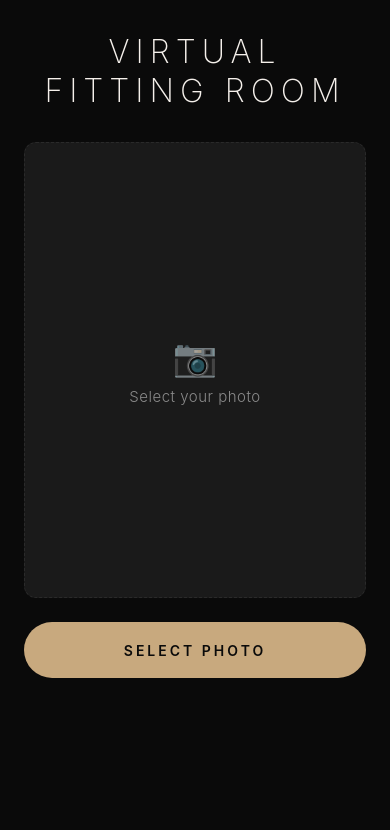
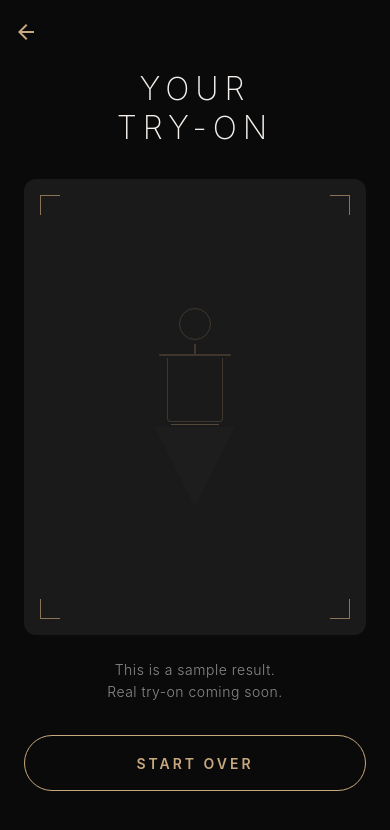
Before and after one commit to rgdSolutions/virtual-fitting-room, a React Native app: screen /TryOnResult in a window 390 px wide. Shown: the top 830 px of the page. Built offline with nearby package versions, Linux system fonts and the light colour scheme.

Commit message:
Add second screen after user confirms modal

```diff
--- a/App.tsx
+++ b/App.tsx
@@ -4,6 +4,7 @@ import {SafeAreaProvider} from 'react-native-safe-area-context';
 import {NavigationContainer} from '@react-navigation/native';
 import {createNativeStackNavigator} from '@react-navigation/native-stack';
 import {PhotoUploadScreen} from './src/screens/PhotoUploadScreen';
+import {TryOnResultScreen} from './src/screens/TryOnResultScreen';
 import type {RootStackParamList} from './src/navigation/types';
 
 const Stack = createNativeStackNavigator<RootStackParamList>();
@@ -29,6 +30,14 @@ function App() {
             component={PhotoUploadScreen}
             options={{headerShown: false}}
           />
+          <Stack.Screen
+            name="TryOnResult"
+            component={TryOnResultScreen}
+            options={{
+              title: '',
+              headerBackTitle: 'Back',
+            }}
+          />
         </Stack.Navigator>
       </NavigationContainer>
     </SafeAreaProvider>
--- a/src/navigation/types.ts
+++ b/src/navigation/types.ts
@@ -1,5 +1,5 @@
 export type RootStackParamList = {
-  PhotoUpload: undefined;
+  PhotoUpload: {reset?: boolean} | undefined;
   TryOnResult: undefined;
 };
 
--- a/src/screens/PhotoUploadScreen.tsx
+++ b/src/screens/PhotoUploadScreen.tsx
@@ -1,4 +1,4 @@
-import React, {useState, useCallback} from 'react';
+import React, {useState, useCallback, useEffect} from 'react';
 import {
   ActivityIndicator,
   Image,
@@ -9,7 +9,8 @@ import {
   View,
 } from 'react-native';
 import {useSafeAreaInsets} from 'react-native-safe-area-context';
-import {useNavigation} from '@react-navigation/native';
+import {useNavigation, useRoute, type RouteProp} from '@react-navigation/native';
+import type {RootStackParamList} from '../navigation/types';
 import {launchImageLibrary} from 'react-native-image-picker';
 import {ErrorBanner} from '../components/ErrorBanner';
 import {ResponseModal} from '../components/ResponseModal';
@@ -19,6 +20,7 @@ import {colors, typography, spacing} from '../theme';
 export function PhotoUploadScreen() {
   const insets = useSafeAreaInsets();
   const navigation = useNavigation();
+  const route = useRoute<RouteProp<RootStackParamList, 'PhotoUpload'>>();
   const [imageUri, setImageUri] = useState<string | null>(null);
   const [error, setError] = useState<string | null>(null);
   const [uploading, setUploading] = useState(false);
@@ -27,6 +29,15 @@ export function PhotoUploadScreen() {
     unknown
   > | null>(null);
   const [modalVisible, setModalVisible] = useState(false);
+
+  useEffect(() => {
+    if (route.params?.reset) {
+      setImageUri(null);
+      setError(null);
+      setResponseData(null);
+      setModalVisible(false);
+    }
+  }, [route.params]);
 
   const handleSelectPhoto = useCallback(async () => {
     try {
--- /dev/null
+++ b/src/screens/TryOnResultScreen.tsx
@@ -0,0 +1,265 @@
+import React, {useEffect, useRef} from 'react';
+import {
+  Animated,
+  Easing,
+  Pressable,
+  StyleSheet,
+  Text,
+  View,
+} from 'react-native';
+import {useSafeAreaInsets} from 'react-native-safe-area-context';
+import {useNavigation} from '@react-navigation/native';
+import {colors, typography, spacing} from '../theme';
+
+function PlaceholderSilhouette() {
+  const shimmer = useRef(new Animated.Value(0)).current;
+
+  useEffect(() => {
+    Animated.loop(
+      Animated.sequence([
+        Animated.timing(shimmer, {
+          toValue: 1,
+          duration: 2400,
+          easing: Easing.inOut(Easing.ease),
+          useNativeDriver: true,
+        }),
+        Animated.timing(shimmer, {
+          toValue: 0,
+          duration: 2400,
+          easing: Easing.inOut(Easing.ease),
+          useNativeDriver: true,
+        }),
+      ]),
+    ).start();
+  }, [shimmer]);
+
+  const shimmerOpacity = shimmer.interpolate({
+    inputRange: [0, 1],
+    outputRange: [0.3, 0.7],
+  });
+
+  return (
+    <View style={placeholderStyles.container}>
+      {/* Abstract fashion silhouette built from geometric shapes */}
+      <Animated.View
+        style={[placeholderStyles.figure, {opacity: shimmerOpacity}]}>
+        {/* Head */}
+        <View style={placeholderStyles.head} />
+        {/* Neck */}
+        <View style={placeholderStyles.neck} />
+        {/* Shoulders & torso */}
+        <View style={placeholderStyles.shoulders} />
+        <View style={placeholderStyles.torso} />
+        {/* Waist accent line */}
+        <View style={placeholderStyles.waistLine} />
+        {/* Lower body / skirt silhouette */}
+        <View style={placeholderStyles.skirt} />
+      </Animated.View>
+
+      {/* Decorative corner marks */}
+      <View style={[placeholderStyles.corner, placeholderStyles.cornerTL]} />
+      <View style={[placeholderStyles.corner, placeholderStyles.cornerTR]} />
+      <View style={[placeholderStyles.corner, placeholderStyles.cornerBL]} />
+      <View style={[placeholderStyles.corner, placeholderStyles.cornerBR]} />
+    </View>
+  );
+}
+
+const placeholderStyles = StyleSheet.create({
+  container: {
+    flex: 1,
+    justifyContent: 'center',
+    alignItems: 'center',
+  },
+  figure: {
+    alignItems: 'center',
+  },
+  head: {
+    width: 32,
+    height: 32,
+    borderRadius: 16,
+    borderWidth: 1.5,
+    borderColor: colors.accentMuted,
+    marginBottom: 4,
+  },
+  neck: {
+    width: 2,
+    height: 10,
+    backgroundColor: colors.accentMuted,
+  },
+  shoulders: {
+    width: 72,
+    height: 2,
+    backgroundColor: colors.accentMuted,
+    borderRadius: 1,
+    marginBottom: 2,
+  },
+  torso: {
+    width: 56,
+    height: 64,
+    borderWidth: 1.5,
+    borderColor: colors.accentMuted,
+    borderTopWidth: 0,
+    borderBottomLeftRadius: 4,
+    borderBottomRightRadius: 4,
+  },
+  waistLine: {
+    width: 48,
+    height: 1,
+    backgroundColor: colors.accent,
+    marginVertical: 2,
+  },
+  skirt: {
+    width: 0,
+    height: 0,
+    borderLeftWidth: 40,
+    borderRightWidth: 40,
+    borderTopWidth: 80,
+    borderLeftColor: 'transparent',
+    borderRightColor: 'transparent',
+    borderTopColor: colors.surfaceLight,
+    opacity: 0.6,
+  },
+  corner: {
+    position: 'absolute',
+    width: 20,
+    height: 20,
+    borderColor: colors.accentMuted,
+  },
+  cornerTL: {
+    top: 16,
+    left: 16,
+    borderLeftWidth: 1,
+    borderTopWidth: 1,
+  },
+  cornerTR: {
+    top: 16,
+    right: 16,
+    borderRightWidth: 1,
+    borderTopWidth: 1,
+  },
+  cornerBL: {
+    bottom: 16,
+    left: 16,
+    borderLeftWidth: 1,
+    borderBottomWidth: 1,
+  },
+  cornerBR: {
+    bottom: 16,
+    right: 16,
+    borderRightWidth: 1,
+    borderBottomWidth: 1,
+  },
+});
+
+export function TryOnResultScreen() {
+  const insets = useSafeAreaInsets();
+  const navigation = useNavigation();
+  const fadeAnim = useRef(new Animated.Value(0)).current;
+  const slideAnim = useRef(new Animated.Value(30)).current;
+
+  useEffect(() => {
+    Animated.parallel([
+      Animated.timing(fadeAnim, {
+        toValue: 1,
+        duration: 600,
+        easing: Easing.out(Easing.ease),
+        useNativeDriver: true,
+      }),
+      Animated.timing(slideAnim, {
+        toValue: 0,
+        duration: 600,
+        easing: Easing.out(Easing.cubic),
+        useNativeDriver: true,
+      }),
+    ]).start();
+  }, [fadeAnim, slideAnim]);
+
+  return (
+    <View style={[styles.screen, {paddingTop: insets.top}]}>
+      <Animated.View
+        style={[
+          styles.content,
+          {opacity: fadeAnim, transform: [{translateY: slideAnim}]},
+        ]}>
+        {/* Title */}
+        <View style={styles.titleBlock}>
+          <Text style={styles.title}>Your</Text>
+          <Text style={styles.title}>Try-On</Text>
+        </View>
+
+        {/* Result Image Area */}
+        <View style={styles.resultContainer}>
+          <PlaceholderSilhouette />
+        </View>
+
+        {/* Description */}
+        <Text style={styles.description}>
+          This is a sample result.{'\n'}Real try-on coming soon.
+        </Text>
+
+        {/* Back button */}
+        <Pressable
+          style={({pressed}) => [
+            styles.backButton,
+            pressed && styles.buttonPressed,
+          ]}
+          onPress={() => navigation.navigate('PhotoUpload', {reset: true})}>
+          <Text style={styles.backButtonText}>Start Over</Text>
+        </Pressable>
+      </Animated.View>
+    </View>
+  );
+}
+
+const styles = StyleSheet.create({
+  screen: {
+    flex: 1,
+    backgroundColor: colors.background,
+  },
+  content: {
+    flex: 1,
+    paddingHorizontal: spacing.lg,
+    paddingBottom: spacing.xxl,
+    justifyContent: 'center',
+  },
+  titleBlock: {
+    marginBottom: spacing.xl,
+    alignItems: 'center',
+  },
+  title: {
+    ...typography.screenTitle,
+  },
+  resultContainer: {
+    aspectRatio: 3 / 4,
+    borderRadius: 12,
+    overflow: 'hidden',
+    backgroundColor: colors.surface,
+    marginBottom: spacing.lg,
+  },
+  description: {
+    color: colors.textSecondary,
+    fontSize: 14,
+    fontWeight: '300',
+    letterSpacing: 0.5,
+    textAlign: 'center',
+    lineHeight: 22,
+    marginBottom: spacing.xl,
+  },
+  backButton: {
+    height: 56,
+    borderRadius: 28,
+    backgroundColor: 'transparent',
+    borderWidth: 1,
+    borderColor: colors.accent,
+    justifyContent: 'center',
+    alignItems: 'center',
+  },
+  backButtonText: {
+    ...typography.button,
+    color: colors.accent,
+  },
+  buttonPressed: {
+    opacity: 0.85,
+  },
+});
```
